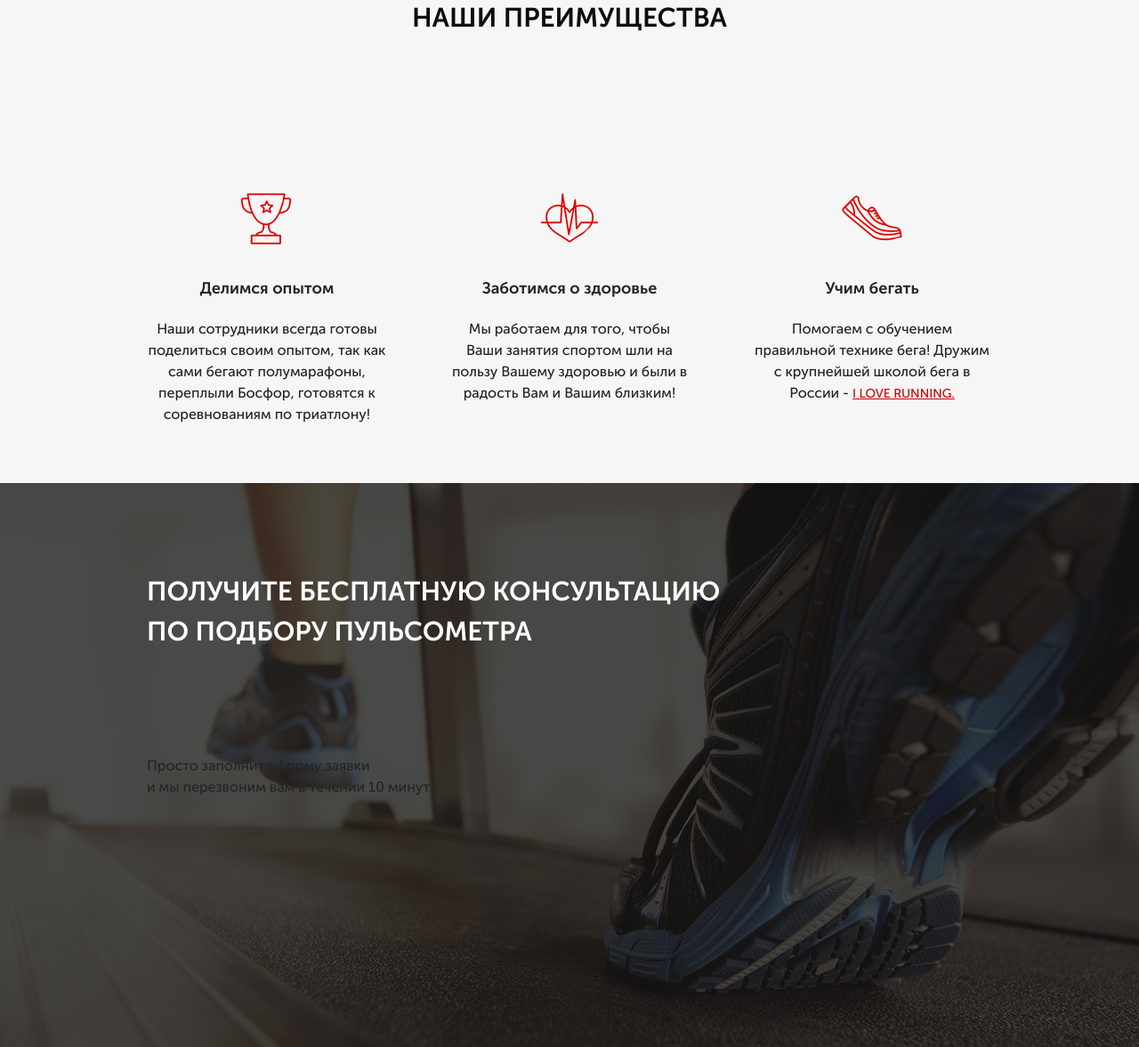
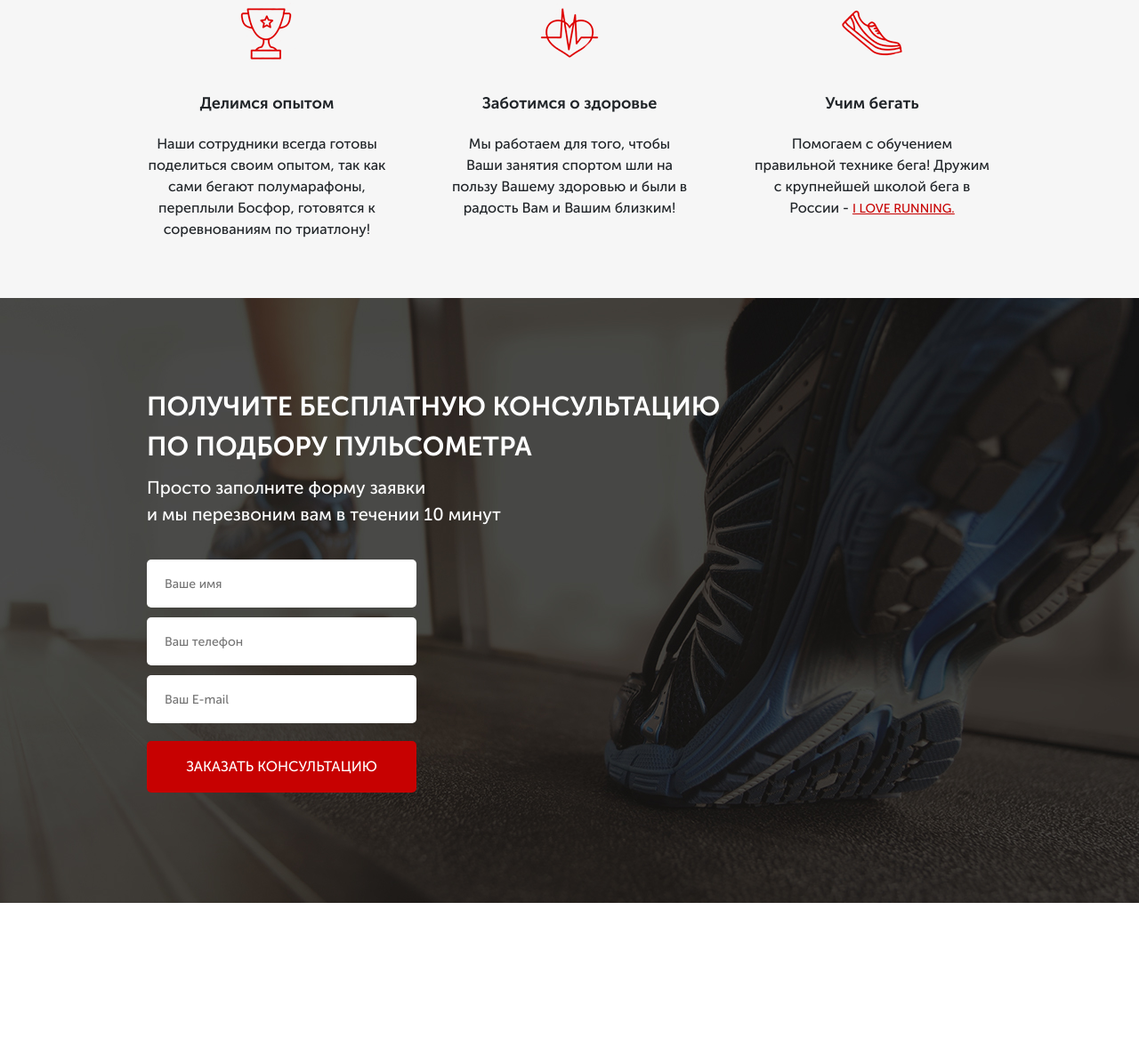
Before and after one commit to diiev/pulse, a website: page src/index.html in a window 1280 px wide. Shown: the part 872-2049 px from the top of the page at 89% size. After the commit the page ends 1887 px from the top, so only its background shows below. Drawn offline with Linux system fonts and the light colour scheme; files whose address does not match are found by name.

Commit message:
сверстана консультация

```diff
--- a/src/index.html
+++ b/src/index.html
@@ -81,10 +81,16 @@
   </div>
   <div class="consultaion">
     <div class="container">
-      <h2 class="title title_white">Получите бесплатную консультацию <br> по подбору пульсометра </h2>
+      <h2 class="title title_left">Получите бесплатную консультацию <br> по подбору пульсометра </h2>
       <div class="consultaion__descr">
         Просто заполните форму заявки <br> и мы перезвоним вам в течении 10 минут
       </div>
+      <form class="feed-form" action="#">
+        <input name="name" required type="text" placeholder="Ваше имя">
+        <input name="phone" required type="number" placeholder="Ваш телефон">
+        <input name="email" required  type="email" placeholder="Ваш E-mail">
+       <button class="button button_submit">заказать кОНСУЛЬТАЦИЮ</button>
+      </form>
     </div>
 
   </div>
--- a/src/sass/block/_buttons.scss
+++ b/src/sass/block/_buttons.scss
@@ -15,4 +15,9 @@
     height: 54px;
     font-size: 16px;
    }
+   &_submit {
+     width: 100%;
+     height: 58px;
+     font-size: 16px;
+   }
 }
--- a/src/sass/block/_consultaion.scss
+++ b/src/sass/block/_consultaion.scss
@@ -2,4 +2,10 @@
     min-height: 680px;
     background: url('../img/bg/second_bg.png') center center/cover no-repeat;
     padding: 100px 0 108px 0;
+    &__descr {
+        margin-top: 8px;
+        font-weight: 500;
+        font-size: 20px;
+        color: #FFFFFF;
+    }
 }
--- a/src/sass/block/_titles.scss
+++ b/src/sass/block/_titles.scss
@@ -4,9 +4,9 @@
     text-align: center;
     color: #0D0D0D;
     text-transform: uppercase;
+
+    &_left {
+            color:#fff;
+            text-align: left;
+    }
 }
-.title_white {
-    color:#fff;
-    text-align: left;
-
-}
--- /dev/null
+++ b/src/sass/block/forms.scss
@@ -0,0 +1,21 @@
+.feed-form {
+    display:flex;
+    flex-direction: column;
+    margin-top: 36px;
+    width: 303px;
+   input {
+      height: 54px;
+      margin-bottom: 11px;
+      padding: 0 20px;
+      border:none;
+      border-radius: 5px;
+      background-color: #fff;
+      font-weight: 400;
+      font-size: 14px;
+      color: #4B4B4B;
+      &:nth-child(3) {
+        margin-bottom: 20px;
+      }
+   }
+
+}
--- a/src/sass/style.scss
+++ b/src/sass/style.scss
@@ -12,4 +12,5 @@
 @import 'block/buttons';
 @import 'block/advantages';
 @import 'block/titles';
-@import 'block/consultaion'
+@import 'block/consultaion';
+@import 'block/forms.scss';
```
Also changed, not shown: src/css/block/form.min.css (added), src/css/block/forms.min.css (added), src/css/style.min.css.
